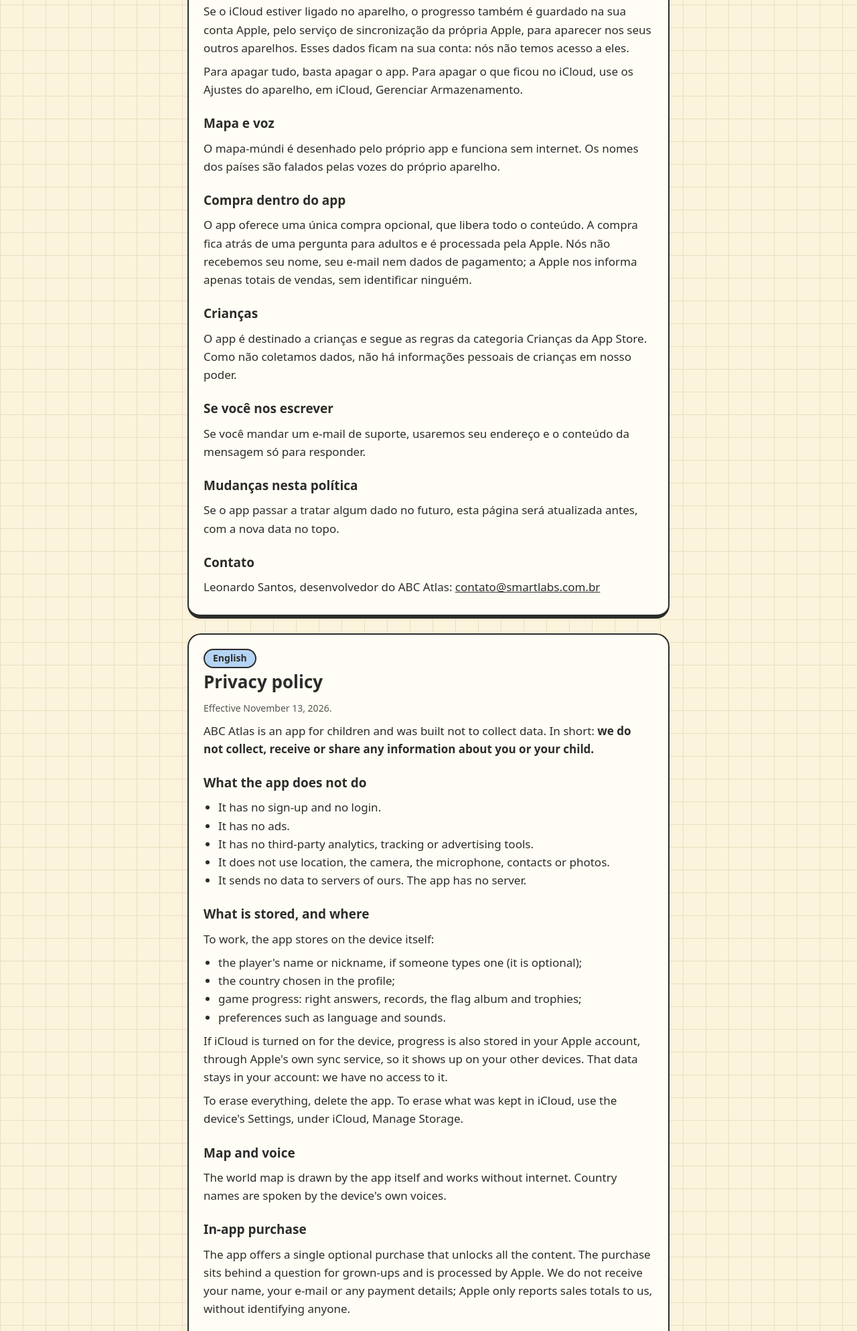
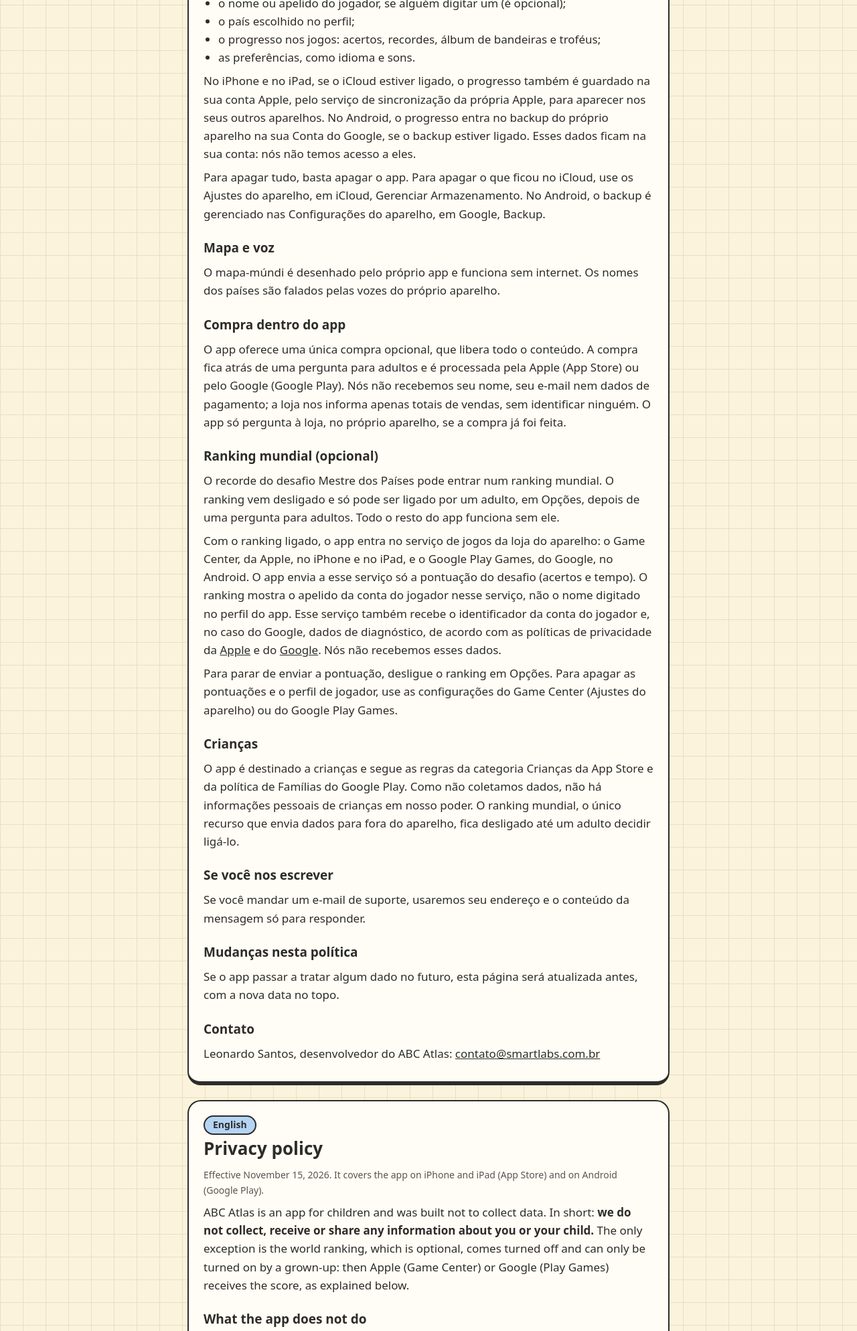
Before and after one commit to leoars/abc-atlas, a plain HTML site: page privacy.html in a window 1280 px wide. Shown: the part 707-2695 px from the top of the page at 67% size. Drawn offline with Linux system fonts and the light colour scheme.

Commit message:
Privacy policy: optional world ranking (Game Center, Google Play Games) and Android
Co-Authored-By: Claude Opus 5.5 <noreply@anthropic.com>

```diff
--- a/privacy.html
+++ b/privacy.html
@@ -17,15 +17,16 @@
 <section lang="pt-BR">
   <span class="tag">Português</span>
   <h1>Política de privacidade</h1>
-  <p class="small">Em vigor desde 13 de novembro de 2026.</p>
-  <p>O ABC Atlas é um app para crianças e foi feito para não coletar dados. Em resumo: <strong>nós não coletamos, não recebemos e não compartilhamos nenhuma informação sua ou da criança.</strong></p>
+  <p class="small">Em vigor desde 15 de novembro de 2026. Vale para o app no iPhone e no iPad (App Store) e no Android (Google Play).</p>
+  <p>O ABC Atlas é um app para crianças e foi feito para não coletar dados. Em resumo: <strong>nós não coletamos, não recebemos e não compartilhamos nenhuma informação sua ou da criança.</strong> A única exceção é o ranking mundial, que é opcional, vem desligado e só um adulto pode ligar: nesse caso, a Apple (Game Center) ou o Google (Play Games) recebem a pontuação, como explicado abaixo.</p>
 
   <h2>O que o app não faz</h2>
   <ul>
-    <li>Não tem cadastro nem login.</li>
+    <li>Não tem cadastro nem login próprios.</li>
     <li>Não tem anúncios.</li>
     <li>Não tem ferramentas de análise, rastreamento ou publicidade de terceiros.</li>
     <li>Não usa a localização, a câmera, o microfone, os contatos nem as fotos.</li>
+    <li>Não usa o identificador de publicidade do aparelho.</li>
     <li>Não envia nenhum dado a servidores nossos. O app não tem servidor.</li>
   </ul>
 
@@ -37,17 +38,22 @@
     <li>o progresso nos jogos: acertos, recordes, álbum de bandeiras e troféus;</li>
     <li>as preferências, como idioma e sons.</li>
   </ul>
-  <p>Se o iCloud estiver ligado no aparelho, o progresso também é guardado na sua conta Apple, pelo serviço de sincronização da própria Apple, para aparecer nos seus outros aparelhos. Esses dados ficam na sua conta: nós não temos acesso a eles.</p>
-  <p>Para apagar tudo, basta apagar o app. Para apagar o que ficou no iCloud, use os Ajustes do aparelho, em iCloud, Gerenciar Armazenamento.</p>
+  <p>No iPhone e no iPad, se o iCloud estiver ligado, o progresso também é guardado na sua conta Apple, pelo serviço de sincronização da própria Apple, para aparecer nos seus outros aparelhos. No Android, o progresso entra no backup do próprio aparelho na sua Conta do Google, se o backup estiver ligado. Esses dados ficam na sua conta: nós não temos acesso a eles.</p>
+  <p>Para apagar tudo, basta apagar o app. Para apagar o que ficou no iCloud, use os Ajustes do aparelho, em iCloud, Gerenciar Armazenamento. No Android, o backup é gerenciado nas Configurações do aparelho, em Google, Backup.</p>
 
   <h2>Mapa e voz</h2>
   <p>O mapa-múndi é desenhado pelo próprio app e funciona sem internet. Os nomes dos países são falados pelas vozes do próprio aparelho.</p>
 
   <h2>Compra dentro do app</h2>
-  <p>O app oferece uma única compra opcional, que libera todo o conteúdo. A compra fica atrás de uma pergunta para adultos e é processada pela Apple. Nós não recebemos seu nome, seu e-mail nem dados de pagamento; a Apple nos informa apenas totais de vendas, sem identificar ninguém.</p>
+  <p>O app oferece uma única compra opcional, que libera todo o conteúdo. A compra fica atrás de uma pergunta para adultos e é processada pela Apple (App Store) ou pelo Google (Google Play). Nós não recebemos seu nome, seu e-mail nem dados de pagamento; a loja nos informa apenas totais de vendas, sem identificar ninguém. O app só pergunta à loja, no próprio aparelho, se a compra já foi feita.</p>
+
+  <h2>Ranking mundial (opcional)</h2>
+  <p>O recorde do desafio Mestre dos Países pode entrar num ranking mundial. O ranking vem desligado e só pode ser ligado por um adulto, em Opções, depois de uma pergunta para adultos. Todo o resto do app funciona sem ele.</p>
+  <p>Com o ranking ligado, o app entra no serviço de jogos da loja do aparelho: o Game Center, da Apple, no iPhone e no iPad, e o Google Play Games, do Google, no Android. O app envia a esse serviço só a pontuação do desafio (acertos e tempo). O ranking mostra o apelido da conta do jogador nesse serviço, não o nome digitado no perfil do app. Esse serviço também recebe o identificador da conta do jogador e, no caso do Google, dados de diagnóstico, de acordo com as políticas de privacidade da <a href="https://www.apple.com/br/legal/privacy/">Apple</a> e do <a href="https://policies.google.com/privacy?hl=pt-BR">Google</a>. Nós não recebemos esses dados.</p>
+  <p>Para parar de enviar a pontuação, desligue o ranking em Opções. Para apagar as pontuações e o perfil de jogador, use as configurações do Game Center (Ajustes do aparelho) ou do Google Play Games.</p>
 
   <h2>Crianças</h2>
-  <p>O app é destinado a crianças e segue as regras da categoria Crianças da App Store. Como não coletamos dados, não há informações pessoais de crianças em nosso poder.</p>
+  <p>O app é destinado a crianças e segue as regras da categoria Crianças da App Store e da política de Famílias do Google Play. Como não coletamos dados, não há informações pessoais de crianças em nosso poder. O ranking mundial, o único recurso que envia dados para fora do aparelho, fica desligado até um adulto decidir ligá-lo.</p>
 
   <h2>Se você nos escrever</h2>
   <p>Se você mandar um e-mail de suporte, usaremos seu endereço e o conteúdo da mensagem só para responder.</p>
@@ -62,15 +68,16 @@
 <section lang="en">
   <span class="tag">English</span>
   <h1>Privacy policy</h1>
-  <p class="small">Effective November 13, 2026.</p>
-  <p>ABC Atlas is an app for children and was built not to collect data. In short: <strong>we do not collect, receive or share any information about you or your child.</strong></p>
+  <p class="small">Effective November 15, 2026. It covers the app on iPhone and iPad (App Store) and on Android (Google Play).</p>
+  <p>ABC Atlas is an app for children and was built not to collect data. In short: <strong>we do not collect, receive or share any information about you or your child.</strong> The only exception is the world ranking, which is optional, comes turned off and can only be turned on by a grown-up: then Apple (Game Center) or Google (Play Games) receives the score, as explained below.</p>
 
   <h2>What the app does not do</h2>
   <ul>
-    <li>It has no sign-up and no login.</li>
+    <li>It has no sign-up and no login of its own.</li>
     <li>It has no ads.</li>
     <li>It has no third-party analytics, tracking or advertising tools.</li>
     <li>It does not use location, the camera, the microphone, contacts or photos.</li>
+    <li>It does not use the device's advertising identifier.</li>
     <li>It sends no data to servers of ours. The app has no server.</li>
   </ul>
 
@@ -82,17 +89,22 @@
     <li>game progress: right answers, records, the flag album and trophies;</li>
     <li>preferences such as language and sounds.</li>
   </ul>
-  <p>If iCloud is turned on for the device, progress is also stored in your Apple account, through Apple's own sync service, so it shows up on your other devices. That data stays in your account: we have no access to it.</p>
-  <p>To erase everything, delete the app. To erase what was kept in iCloud, use the device's Settings, under iCloud, Manage Storage.</p>
+  <p>On iPhone and iPad, if iCloud is turned on, progress is also stored in your Apple account, through Apple's own sync service, so it shows up on your other devices. On Android, progress goes into the device's own backup in your Google Account, if backup is turned on. That data stays in your account: we have no access to it.</p>
+  <p>To erase everything, delete the app. To erase what was kept in iCloud, use the device's Settings, under iCloud, Manage Storage. On Android, backup is managed in the device's Settings, under Google, Backup.</p>
 
   <h2>Map and voice</h2>
   <p>The world map is drawn by the app itself and works without internet. Country names are spoken by the device's own voices.</p>
 
   <h2>In-app purchase</h2>
-  <p>The app offers a single optional purchase that unlocks all the content. The purchase sits behind a question for grown-ups and is processed by Apple. We do not receive your name, your e-mail or any payment details; Apple only reports sales totals to us, without identifying anyone.</p>
+  <p>The app offers a single optional purchase that unlocks all the content. The purchase sits behind a question for grown-ups and is processed by Apple (App Store) or Google (Google Play). We do not receive your name, your e-mail or any payment details; the store only reports sales totals to us, without identifying anyone. The app only asks the store, on the device itself, whether the purchase has been made.</p>
+
+  <h2>World ranking (optional)</h2>
+  <p>The record of the Master of Countries challenge can join a world ranking. The ranking comes turned off and can only be turned on by a grown-up, in Options, after a question for grown-ups. The rest of the app works without it.</p>
+  <p>With the ranking on, the app signs in to the game service of the device's store: Apple's Game Center on iPhone and iPad, and Google Play Games on Android. The app sends that service only the challenge score (right answers and time). The ranking shows the nickname of the player's account in that service, not the name typed in the app's profile. That service also receives the player's account identifier and, in Google's case, diagnostic data, under the privacy policies of <a href="https://www.apple.com/legal/privacy/">Apple</a> and <a href="https://policies.google.com/privacy">Google</a>. We do not receive that data.</p>
+  <p>To stop sending the score, turn the ranking off in Options. To erase scores and the player profile, use the settings of Game Center (the device's Settings) or of Google Play Games.</p>
 
   <h2>Children</h2>
-  <p>The app is intended for children and follows the rules of the App Store Kids category. Because we collect no data, we hold no personal information about children.</p>
+  <p>The app is intended for children and follows the rules of the App Store Kids category and of Google Play's Families policy. Because we collect no data, we hold no personal information about children. The world ranking, the only feature that sends data off the device, stays off until a grown-up decides to turn it on.</p>
 
   <h2>If you write to us</h2>
   <p>If you send a support e-mail, we use your address and the content of your message only to reply.</p>
```
